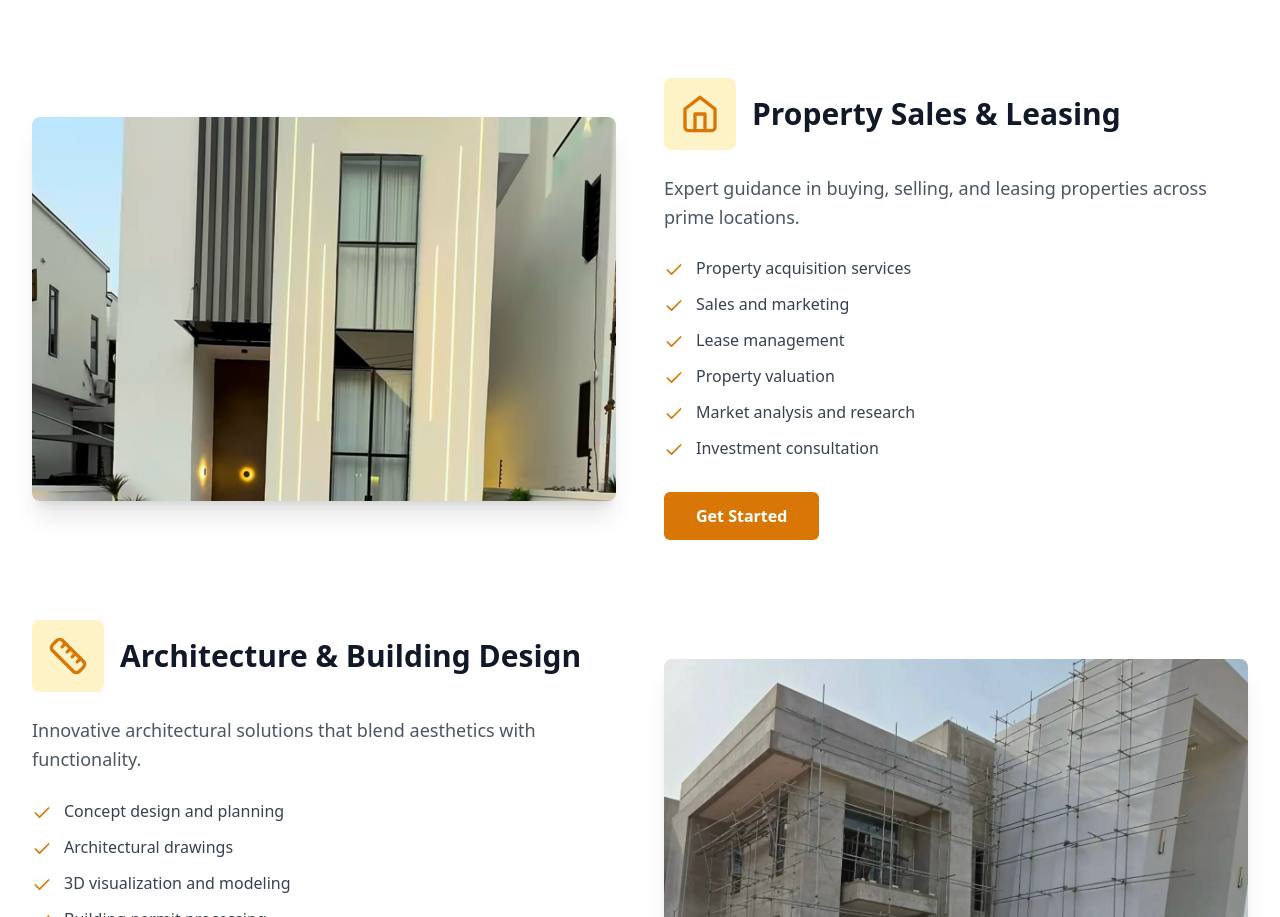
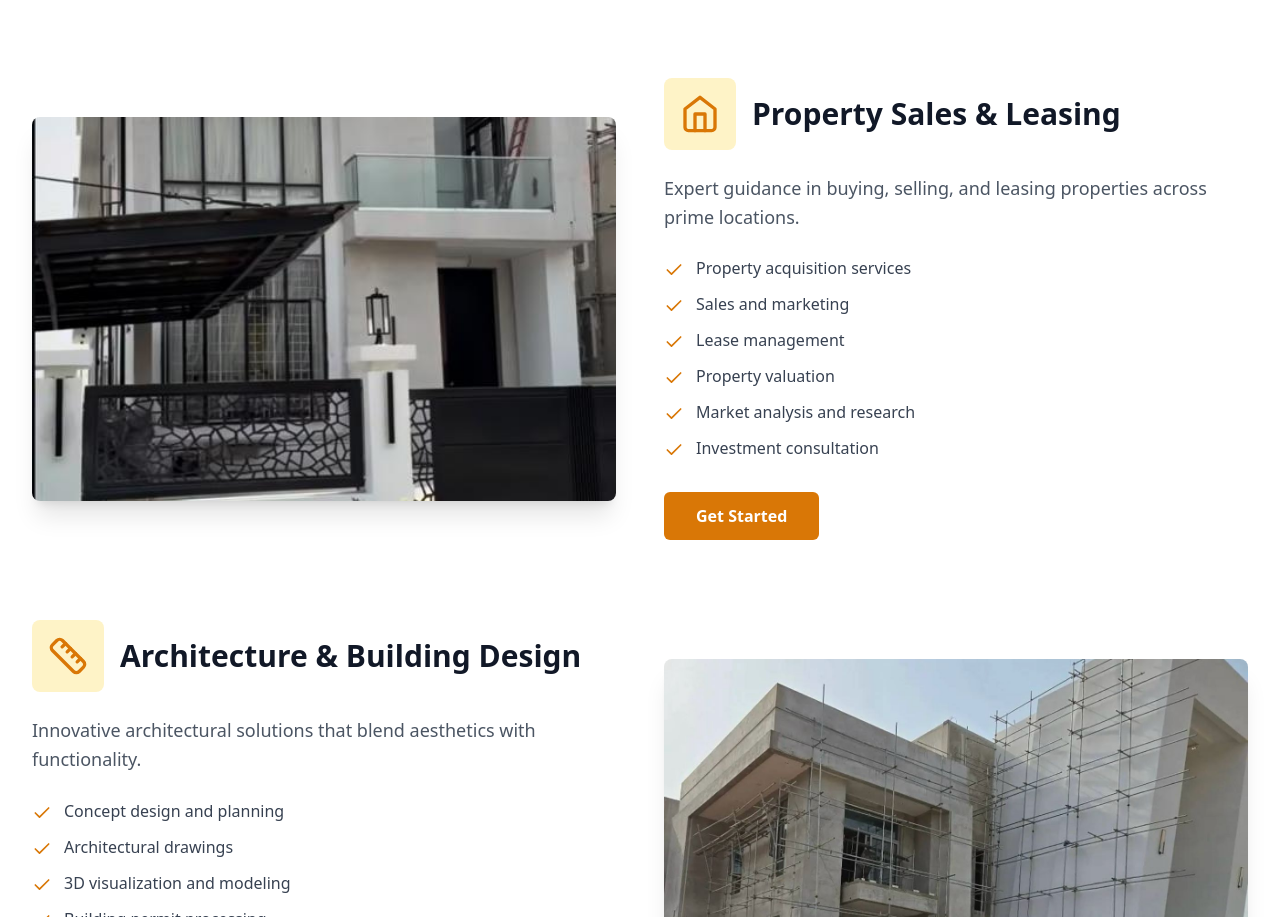
Before and after one commit to 121-praise/realestateweb, a React (Vite) app: page /services in a window 1280 px wide. Shown: the part 1133-2050 px from the top of the page. Built offline with nearby package versions, Linux system fonts and the light colour scheme; no server answers.

Commit message:
leasing correction 2.0

```diff
--- a/src/pages/Services.tsx
+++ b/src/pages/Services.tsx
@@ -32,7 +32,7 @@ export default function Services() {
         'Market analysis and research',
         'Investment consultation'
       ],
-      image: '50.jpeg'
+      image: '99.jpeg'
     },
     {
       icon: Ruler,
```
